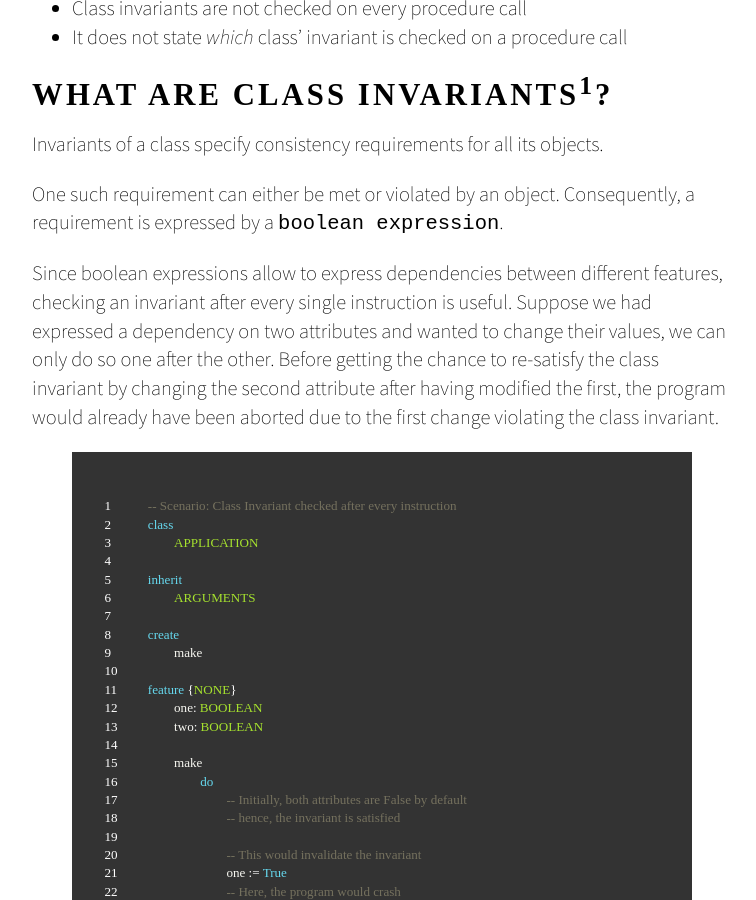
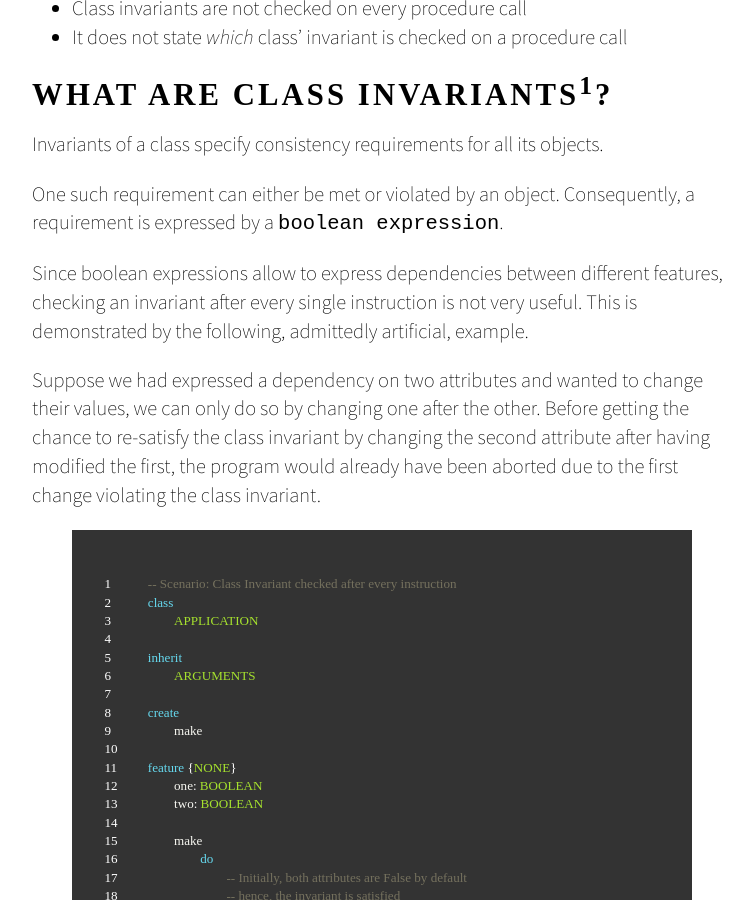
Before and after one commit to eprog2014/eprog2014.github.io, a Jekyll site: the page built from _posts/2014-11-13-class-invariants.md, in a window 1280 px wide and 900 px high, scrolled down 694 px. Shown: the whole window, without its empty margins (258-1014 px from the left). Built offline with Jekyll 4.4.1, drawn with Linux system fonts in a browser that asks for light colours; some web fonts are replaced; Markdown is read by kramdown in place of the engine named in the settings; a script that is not in the unit is left out; some of the changed text lies outside the part shown.

Commit message:
Clarify first example

```diff
--- a/_posts/2014-11-13-class-invariants.md
+++ b/_posts/2014-11-13-class-invariants.md
@@ -22,7 +22,9 @@ Invariants of a class specify consistency requirements for all its objects.
 
 One such requirement can either be met or violated by an object. Consequently, a requirement is expressed by a `boolean expression`.
 
-Since boolean expressions allow to express dependencies between different features, checking an invariant after every single instruction is useful. Suppose we had expressed a dependency on two attributes and wanted to change their values, we can only do so one after the other. Before getting the chance to re-satisfy the class invariant by changing the second attribute after having modified the first, the program would already have been aborted due to the first change violating the class invariant.
+Since boolean expressions allow to express dependencies between different features, checking an invariant after every single instruction is not very useful. This is demonstrated by the following, admittedly artificial, example.
+
+Suppose we had expressed a dependency on two attributes and wanted to change their values, we can only do so by changing one after the other. Before getting the chance to re-satisfy the class invariant by changing the second attribute after having modified the first, the program would already have been aborted due to the first change violating the class invariant.
 
 
 {% highlight eiffel linenos=table %}
@@ -56,7 +58,7 @@ invariant
 end
 {% endhighlight %}
 
-Obviously, enforcing the invariant after every single instruction is not useful in general (ignoring that the is unrealistic)
+This may be an artificial example, but being able to specify constraints between different features is very useful in practice. Thus, enforcing the invariant after every single instruction is not useful in practice.
 
 Relaxing
 ========
```
